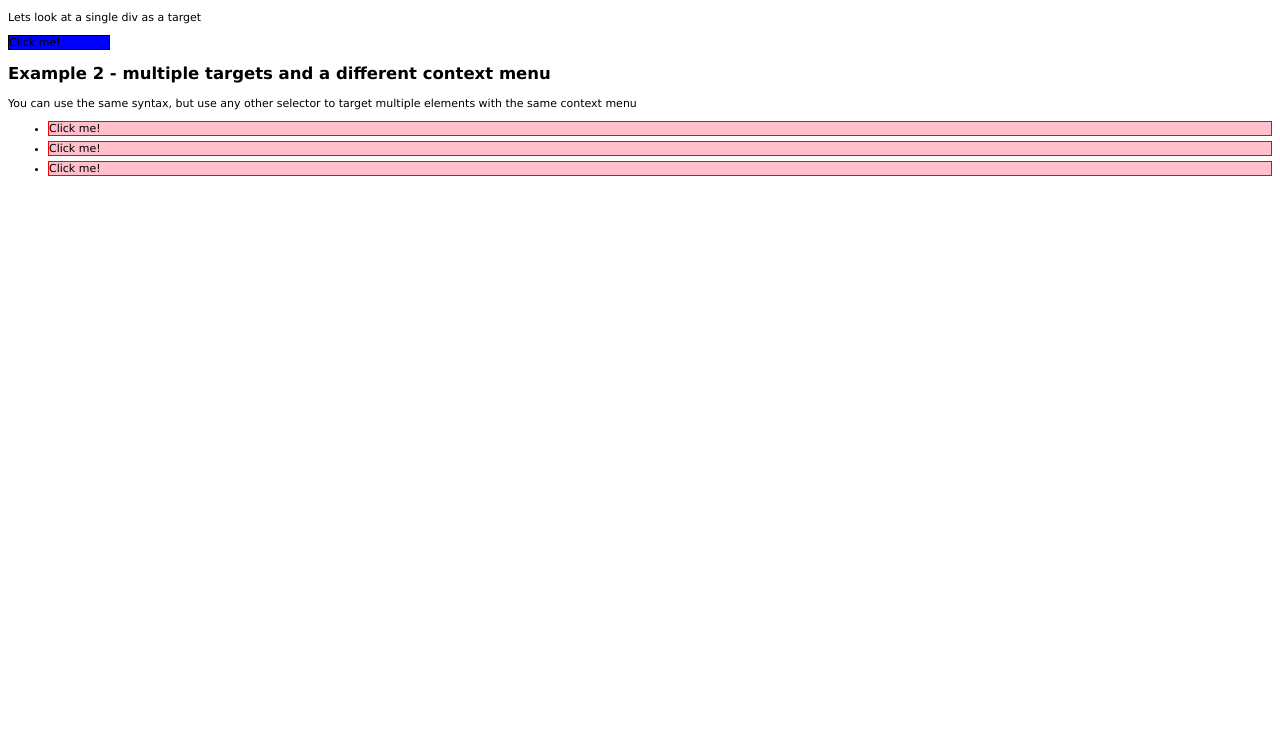
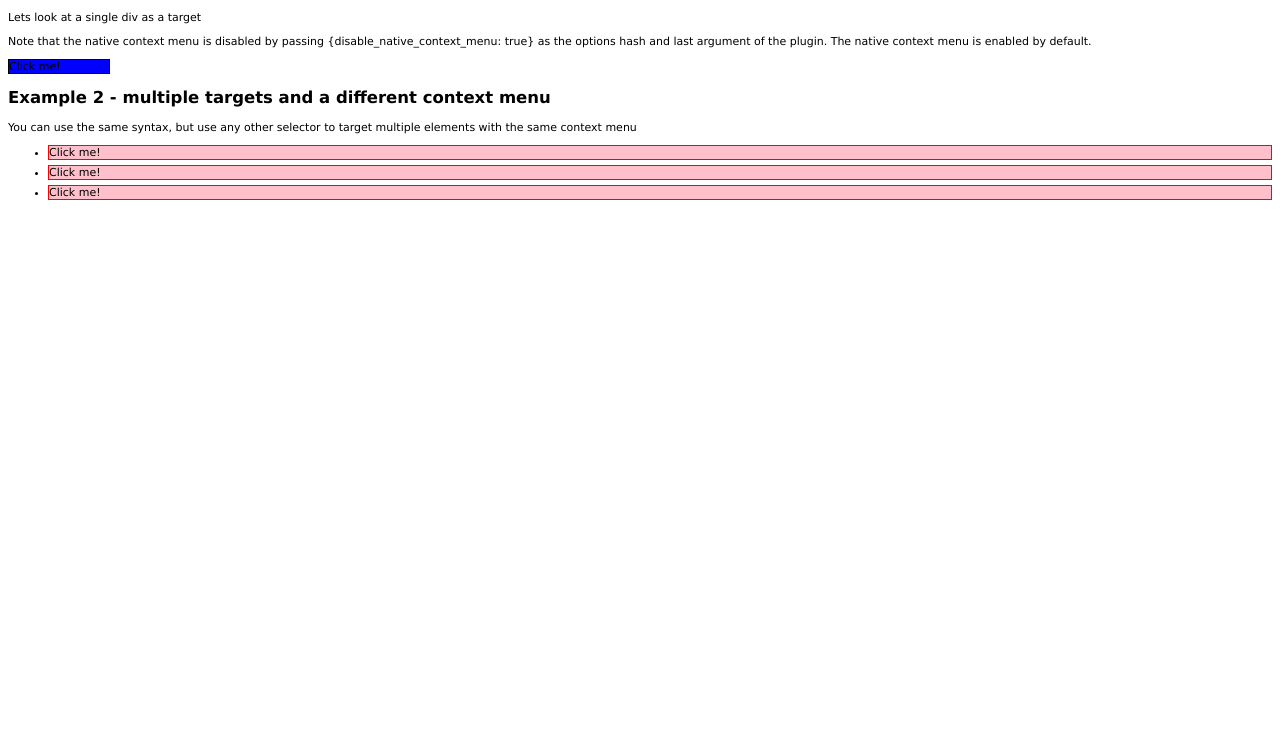
Before and after one commit to arnklint/jquery-contextMenu, a plain HTML site: page test.html in a window 1280 px wide. Shown: the part 76-815 px from the top of the page. Drawn offline with nearby package versions, Linux system fonts and the light colour scheme.

Commit message:
How to disable native context menu

```diff
--- a/test.html
+++ b/test.html
@@ -66,6 +66,8 @@
     <h2>Example 1</h2>
     <p>Lets look at a single div as a target</p>
 
+    <p>Note that the native context menu is disabled by passing {disable_native_context_menu: true} as the options hash and last argument of the plugin. The native context menu is enabled by default.</p>
+
     <div class="target1">Click me!</div>
 
     <h2>Example 2 - multiple targets and a different context menu</h2>
```
